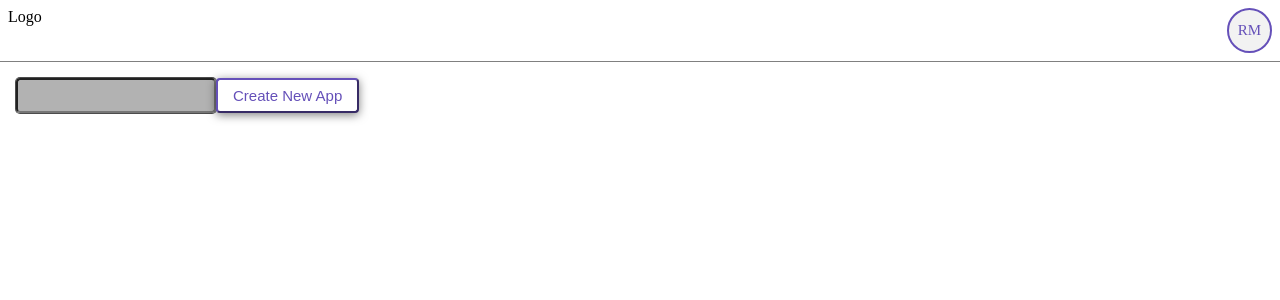
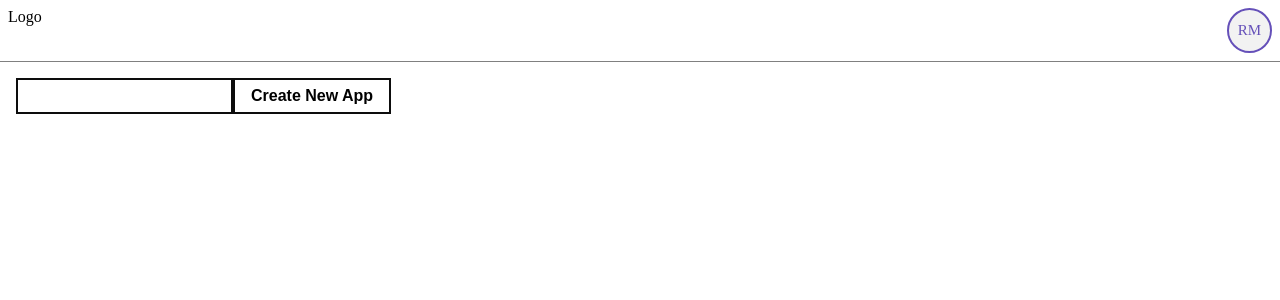
Before and after one commit to rsbh/superdash, a React (Vite) app in the folder frontend/: page / in a window 1280 px wide. Shown: the top 300 px of the page. Built offline with nearby package versions, Linux system fonts and the light colour scheme.

Commit message:
chore: update input and button styling

```diff
--- a/frontend/package.json
+++ b/frontend/package.json
@@ -11,6 +11,7 @@
   "dependencies": {
     "@radix-ui/colors": "^0.1.8",
     "@radix-ui/react-avatar": "^1.0.1",
+    "@radix-ui/react-label": "^2.0.0",
     "@radix-ui/react-select": "^1.2.0",
     "@radix-ui/react-tabs": "^1.0.2",
     "immutable": "^4.2.4",
--- a/frontend/src/components/Button/index.tsx
+++ b/frontend/src/components/Button/index.tsx
@@ -1,22 +1,22 @@
 import { ReactElement } from "react";
 import styled from "styled-components";
-import { violet, blackA } from "@radix-ui/colors";
+import { grayA, blackA, whiteA } from "@radix-ui/colors";
 
 const ButtonWrapper = styled.button`
   display: inline-flex;
   align-items: center;
   justify-content: center;
-  border-radius: 4px;
-  padding: 0 15px;
-  font-size: 15px;
+  padding: 8px 16px;
+  font-size: 16px;
   line-height: 1;
-  font-weight: 500;
-  height: 35px;
-  background-color: white;
-  border-color: rgb(87, 70, 175);
-  color: ${violet.violet11};
-  border-color: ${violet.violet11};
-  box-shadow: 0 2px 10px ${blackA.blackA7};
+  font-weight: 600;
+  border: 2px solid ${blackA.blackA12};
+  background: ${whiteA.whiteA1};
+  cursor: pointer;
+
+  &:hover {
+    background: ${blackA.blackA6};
+  }
 `;
 
 interface ButtonProps {
--- a/frontend/src/components/Input/index.tsx
+++ b/frontend/src/components/Input/index.tsx
@@ -1,23 +1,38 @@
 import styled from "styled-components";
-import { blackA } from "@radix-ui/colors";
+import { blackA, whiteA } from "@radix-ui/colors";
+import * as Label from "@radix-ui/react-label";
 
-const InputWrapper = styled.input`
-  width: 200px;
-  display: inline-flex;
-  align-items: center;
-  justify-content: center;
-  border-radius: 4px;
-  padding: 0 10px;
-  height: 35px;
-  font-size: 15px;
+const InputBox = styled.input`
+  box-shadow: none;
+  color: ${blackA.blackA12};
+
+  border: 2px solid ${blackA.blackA12};
+  background: ${whiteA.whiteA1};
+  padding: 8px 16px;
   line-height: 1;
-  color: white;
-  background-color: ${blackA.blackA5};
-  box-shadow: 0 0 0 1px ${blackA.blackA9};
-
+  font-size: 14px;
   &:focus {
-    box-shadow: 0 0 0 2px black;
+    outline: none;
   }
 `;
 
-export default InputWrapper;
+const StyledLabel = styled(Label.Root)`
+  font-size: 16;
+  font-weight: 600;
+`;
+
+interface InputProps {
+  id?: string;
+  value?: string | number;
+  onChange?: (e: React.ChangeEvent<HTMLInputElement>) => void;
+  label?: string;
+}
+
+export default function Input({ id, value, onChange, label }: InputProps) {
+  return (
+    <>
+      {label ? <StyledLabel htmlFor={id}>{label}</StyledLabel> : null}
+      <InputBox value={value} onChange={onChange} id={id} />
+    </>
+  );
+}
--- a/frontend/src/pages/Editor/pages/WidgetsEditor/components/RightSidePanel/index.tsx
+++ b/frontend/src/pages/Editor/pages/WidgetsEditor/components/RightSidePanel/index.tsx
@@ -1,4 +1,4 @@
-import InputWrapper from "@/components/Input";
+import Input from "@/components/Input";
 import { BASE_WIDGET_MAP } from "@/constants/widget";
 import { ActionsMap, WidgetComponent } from "@/types/widget";
 import { CSSProperties, useMemo } from "react";
@@ -70,9 +70,13 @@ export default function RightSidePanel({
 
   return (
     <div className="right-side-panel">
-      <div>
-        <h2>Name</h2>
-        <InputWrapper value={selectedWidget.name} onChange={onNameChange} />
+      <div className="widget-property-item">
+        <Input
+          id="widget-name"
+          label="Name"
+          value={selectedWidget.name}
+          onChange={onNameChange}
+        />
       </div>
       <div>
         <h2>Styles</h2>
@@ -82,11 +86,12 @@ export default function RightSidePanel({
               key={selectedWidget.id + "-" + s.id}
               className="widget-property-item"
             >
-              <label>{s.label}</label>
-              <InputWrapper
+              <Input
+                id={selectedWidget.id + "-" + s.id}
+                label={s.label}
                 value={selectedWidget.styles[s.id]}
                 onChange={onStyleChange(s.id)}
-              ></InputWrapper>
+              ></Input>
             </div>
           );
         })}
@@ -99,11 +104,12 @@ export default function RightSidePanel({
               key={selectedWidget.id + "-" + c.id}
               className="widget-property-item"
             >
-              <label>{c.label}</label>
-              <InputWrapper
+              <Input
+                id={selectedWidget.id + "-" + c.id}
+                label={c.label}
                 value={selectedWidget.config[c.id]}
                 onChange={onConfigChange(c.id)}
-              ></InputWrapper>
+              ></Input>
             </div>
           );
         })}
```
Also changed, not shown: 1 other file (tests, documents, lock files or other folders).
